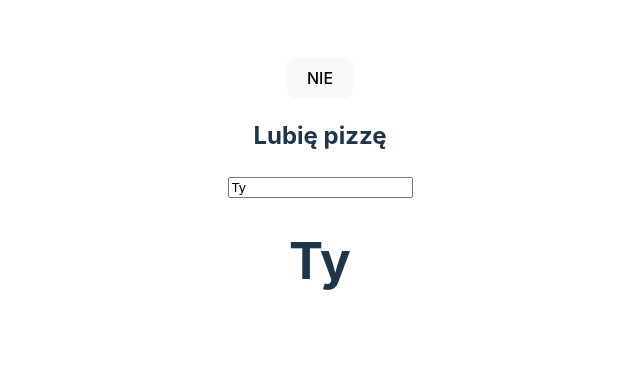
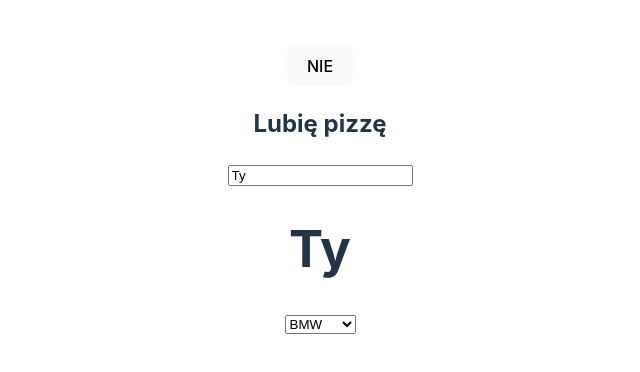
Before and after one commit to grzegorzkowalski/MAIT-JavaScript, a React (Vite) app in the folder my-react-app/: page / in a window 1280 px wide. Shown: the part 210-582 px from the top of the page, without its empty margins (320-960 px from the left). Built offline with nearby package versions, Linux system fonts and the light colour scheme.

Commit message:
forms task 4

```diff
--- a/my-react-app/src/App.jsx
+++ b/my-react-app/src/App.jsx
@@ -8,6 +8,7 @@ import './App.css';
 import MyButton from "./components/10_Chapter/MyButton";
 import SecretStuff from "./components/10_Chapter/SecretStuff.jsx";
 import Hello from "./components/11_Chapter/Hello.jsx";
+import SelectOrType from "./components/11_Chapter/SelectOrType.jsx";
 
 function App() {
 
@@ -25,6 +26,7 @@ function App() {
       <SecretStuff secret="Lubię pizzę" password="Test1234" correctPassword="Test1234" />
       <SecretStuff secret="Lubię pizzę" password="Test" correctPassword="1234" />
       <Hello />
+      <SelectOrType items={["BMW", "Jaguar", "Porsche"]} />
     </>
   )
 }
--- /dev/null
+++ b/my-react-app/src/components/11_Chapter/SelectOrType.jsx
@@ -0,0 +1,42 @@
+import React, {useState} from 'react';
+
+const SelectOrType = ({items}) => {
+    const [cars, setCars] = useState([...items, "Inne"]);
+    const [selectedCar, setSelectedCar] = useState(cars[0]);
+    const [newCar, setNewCar] = useState("");
+    console.log(cars);
+
+    const submitHandler = (e) => {
+        e.preventDefault();
+        const copyCars = [...cars];
+        copyCars.pop();
+        copyCars.push(newCar);
+        setCars(copyCars);
+    }
+
+    return (
+        <form onSubmit={submitHandler}>
+            <select
+                value={selectedCar}
+                onChange={(e) => setSelectedCar(e.target.value)}
+            >
+                {
+                    cars.map((el, i) => <option key={i} value={el}>{el}</option>)
+                }
+            </select>
+            {
+                selectedCar === cars[cars.length-1]
+                && <div>
+                    <input
+                        type="text"
+                        value={newCar}
+                        onChange={(e) => setNewCar(e.target.value)}
+                    />
+                    <button>Zapisz</button>
+                </div>
+            }
+        </form>
+    );
+};
+
+export default SelectOrType;
```
Also changed, not shown: 1 other file (tests, documents, lock files or other folders).
